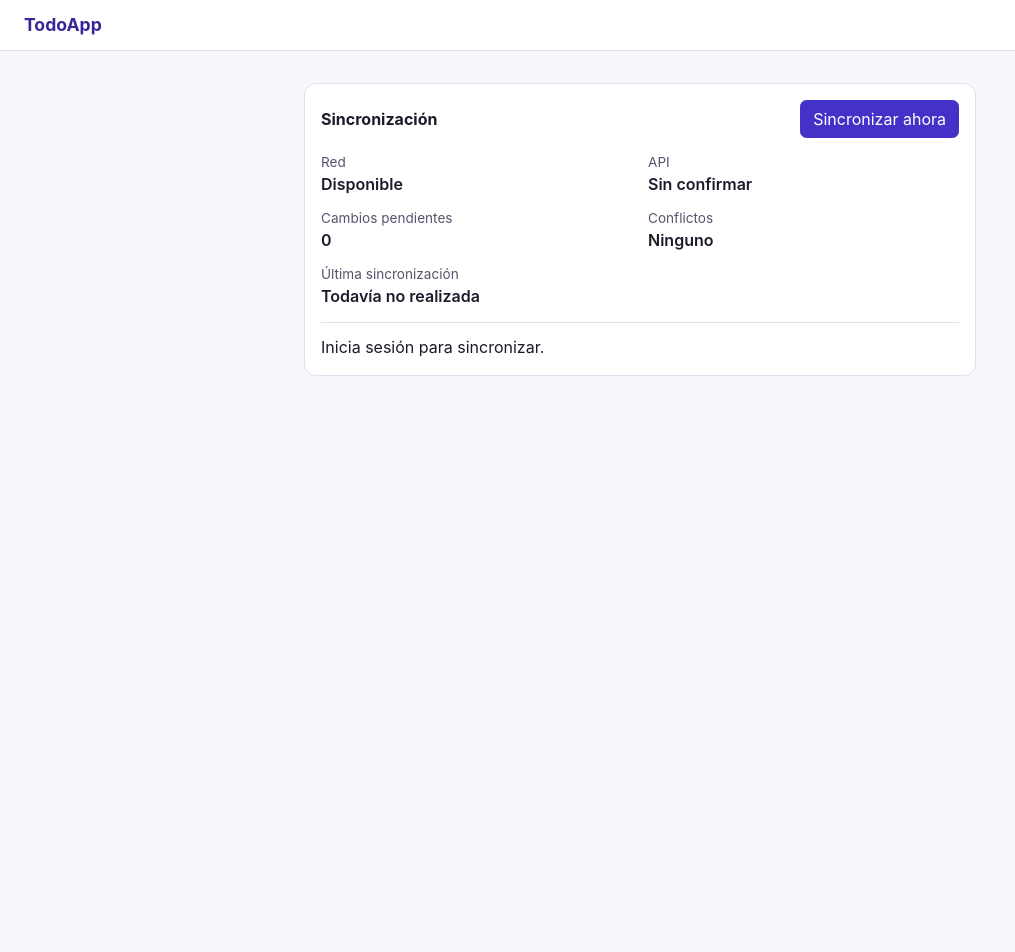
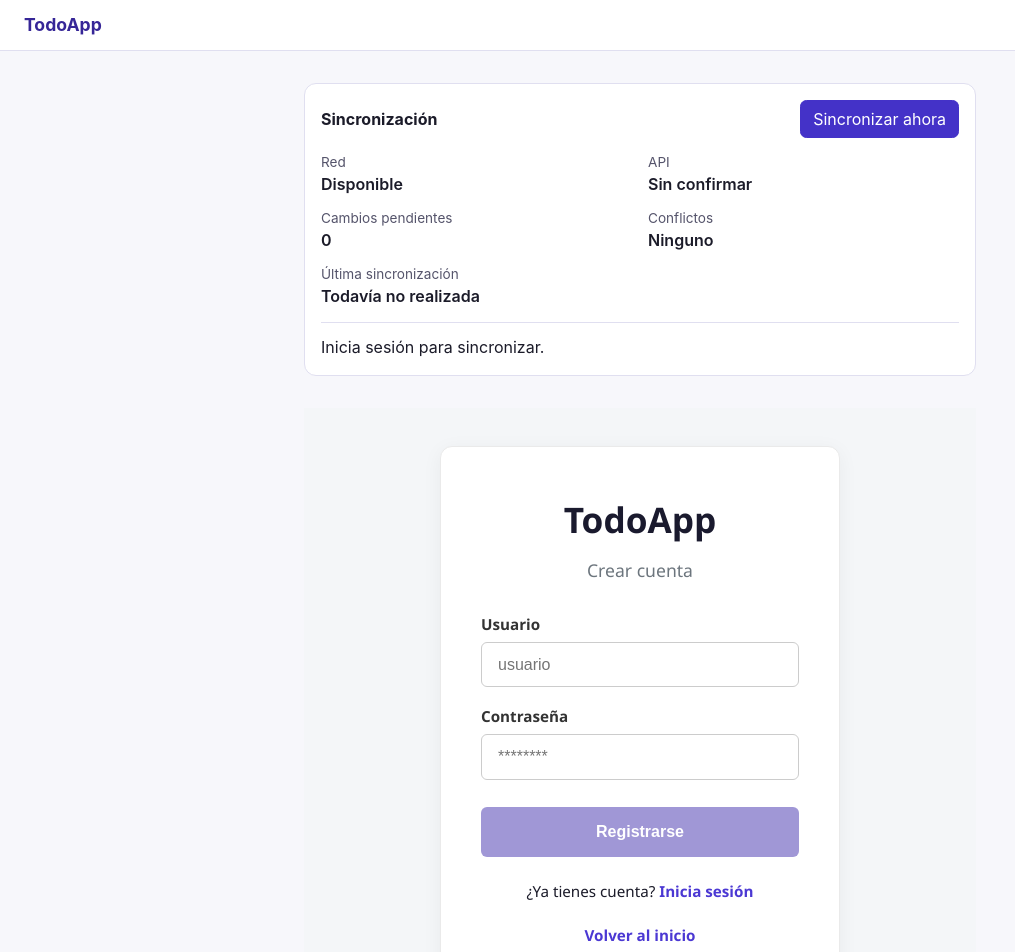
Before and after one commit to dany-munoz/InvestigacionDesarrolloSoftwareIV, an Angular app in the folder front-end/: page /register in a window 1280 px wide. Before the commit this address led to /. Shown: the top 952 px of the page, without its empty margins (0-1015 px from the left). Before the commit the page ends 800 px from the top, so only its background shows below. Built offline with nearby package versions, Linux system fonts and the light colour scheme.

Commit message:
Creacion de la pagina de registro

```diff
--- a/front-end/src/app/app.routes.ts
+++ b/front-end/src/app/app.routes.ts
@@ -8,6 +8,7 @@ import { TodoConflictPage } from './pages/todo-conflict/todo-conflict';
 export const routes: Routes = [
   { path: '', component: Home },
   { path: 'login', component: Login},
+  { path: 'register', component: Login},
   { path: 'tasks', component: TodoList },
   { path: 'tasks/new', component: TodoForm },
   { path: 'tasks/:id/edit', component: TodoForm },
--- a/front-end/src/app/pages/login/login.html
+++ b/front-end/src/app/pages/login/login.html
@@ -1,7 +1,7 @@
 <div class="login-wrapper">
     <div class="login-card">
         <h1 class="logo-text">TodoApp</h1>
-        <h2 class="page-title">Iniciar sesión</h2>
+        <h2 class="page-title">{{ isRegister() ? 'Crear cuenta' : 'Iniciar sesión' }}</h2>
 
         <form [formGroup]="form" (ngSubmit)="onSubmit()" class="auth-form">
 
@@ -17,7 +17,8 @@
 
             <div class="form-group">
                 <label for="password">Contraseña</label>
-                <input id="password" type="password" formControlName="password" autocomplete="current-password"
+                <input id="password" type="password" formControlName="password"
+                    [attr.autocomplete]="isRegister() ? 'new-password' : 'current-password'"
                     class="form-control" placeholder="********" />
 
                 @if (form.controls.password.invalid && form.controls.password.touched) {
@@ -29,9 +30,19 @@
             <p class="global-error">{{ errorMessage() }}</p>
             }
 
-            <button type="submit" class="btn-primary" [disabled]="form.invalid">Ingresar</button>
+            <button type="submit" class="btn-primary" [disabled]="form.invalid">
+                {{ isRegister() ? 'Registrarse' : 'Ingresar' }}
+            </button>
 
         </form>
+
+        <p class="back-link">
+            @if (isRegister()) {
+                ¿Ya tienes cuenta? <a routerLink="/login">Inicia sesión</a>
+            } @else {
+                ¿No tienes cuenta? <a routerLink="/register">Regístrate</a>
+            }
+        </p>
 
         <p class="back-link">
             <a routerLink="/">Volver al inicio</a>
--- a/front-end/src/app/pages/login/login.ts
+++ b/front-end/src/app/pages/login/login.ts
@@ -1,11 +1,11 @@
 import { Component, inject, signal } from '@angular/core';
 import { FormBuilder, Validators, ReactiveFormsModule } from '@angular/forms';
-import { Router } from '@angular/router';
+import { ActivatedRoute, Router, RouterLink } from '@angular/router';
 import { Auth } from '../../services/auth';
 import { HttpErrorResponse } from '@angular/common/http';
 
 @Component({
-  imports: [ReactiveFormsModule],
+  imports: [ReactiveFormsModule, RouterLink],
   selector: 'app-login',
   styleUrl: './login.css',
   templateUrl: './login.html',
@@ -14,6 +14,11 @@ export class Login {
   private readonly fb = inject(FormBuilder);
   private readonly authService = inject(Auth);
   private readonly router = inject(Router);
+  private readonly route = inject(ActivatedRoute);
+
+  readonly isRegister = signal(
+    Boolean(this.route.snapshot.data['isRegister']) || this.router.url.includes('register')
+  );
 
   form = this.fb.nonNullable.group({
     userName: ['', Validators.required],
@@ -29,16 +34,29 @@ export class Login {
     }
 
     this.errorMessage.set('');
+    const credentials = this.form.getRawValue();
 
-    this.authService.login(this.form.getRawValue()).subscribe({
+    const authRequest$ = this.isRegister()
+      ? this.authService.register(credentials)
+      : this.authService.login(credentials);
+
+    authRequest$.subscribe({
       next: () => this.router.navigate(['/']),
       error: (err: HttpErrorResponse) => {
-        if (err.status === 401) {
+        if (!this.isRegister() && err.status === 401) {
           this.errorMessage.set('Nombre de usuario o contraseña incorrectos.');
+        } else if (this.isRegister() && (err.status === 400 || err.status === 409)) {
+          this.errorMessage.set(
+            typeof err.error === 'string' ? err.error : 'El nombre de usuario ya está en uso o los datos no son válidos.'
+          );
         } else {
-          this.errorMessage.set(typeof err.error === 'string' ? err.error : 'No se pudo iniciar sesión. Por favor, inténtalo de nuevo más tarde.');
+          this.errorMessage.set(
+            typeof err.error === 'string'
+              ? err.error
+              : `No se pudo ${this.isRegister() ? 'crear la cuenta' : 'iniciar sesión'}. Por favor, inténtalo de nuevo más tarde.`
+          );
         }
       },
-    })
+    });
   }
 }
--- a/front-end/src/app/services/auth.ts
+++ b/front-end/src/app/services/auth.ts
@@ -18,6 +18,10 @@ export class Auth {
     private readonly http = inject(HttpClient);
 
     private readonly todoItemDatabase = inject(TodoItemDatabase);
+
+    register(credentials: Credentials): Observable<AuthResponse> {
+        return this.http.post<AuthResponse>(`${environment.apiUrl}/auth/register`, credentials);
+    }
 
     login(credentials: Credentials): Observable<AuthResponse> {
         return this.http.post<AuthResponse>(`${environment.apiUrl}/auth/login`, credentials).pipe(
```
